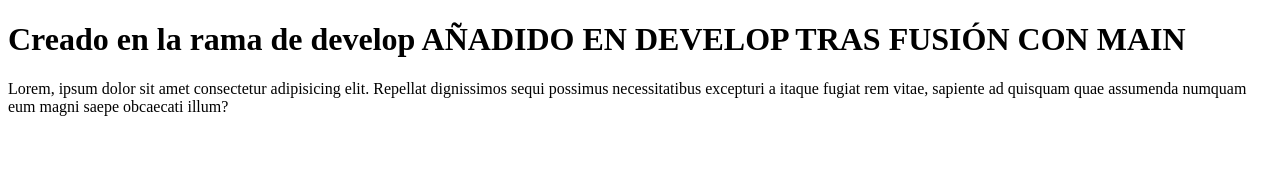
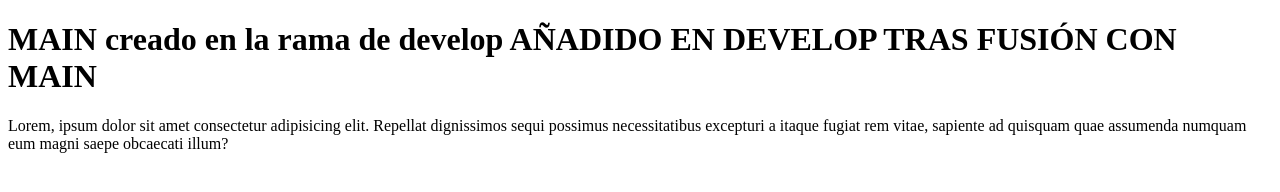
Before and after one commit to danielsm107/23-asir1-demo-clases, a plain HTML site: page index.html in a window 1280 px wide. Drawn offline with Linux system fonts and the light colour scheme.

Commit message:
actualización

```diff
--- a/index.html
+++ b/index.html
@@ -6,7 +6,7 @@
     <title>Document</title>
 </head>
 <body>
-    <h1>Creado en la rama de develop AÑADIDO EN DEVELOP TRAS FUSIÓN CON MAIN</h1>
+    <h1>MAIN creado en la rama de develop AÑADIDO EN DEVELOP TRAS FUSIÓN CON MAIN</h1>
     <p>Lorem, ipsum dolor sit amet consectetur adipisicing elit. Repellat dignissimos sequi possimus necessitatibus excepturi a itaque fugiat rem vitae, sapiente ad quisquam quae assumenda numquam eum magni saepe obcaecati illum?</p>
 </body>
 </html>
```
